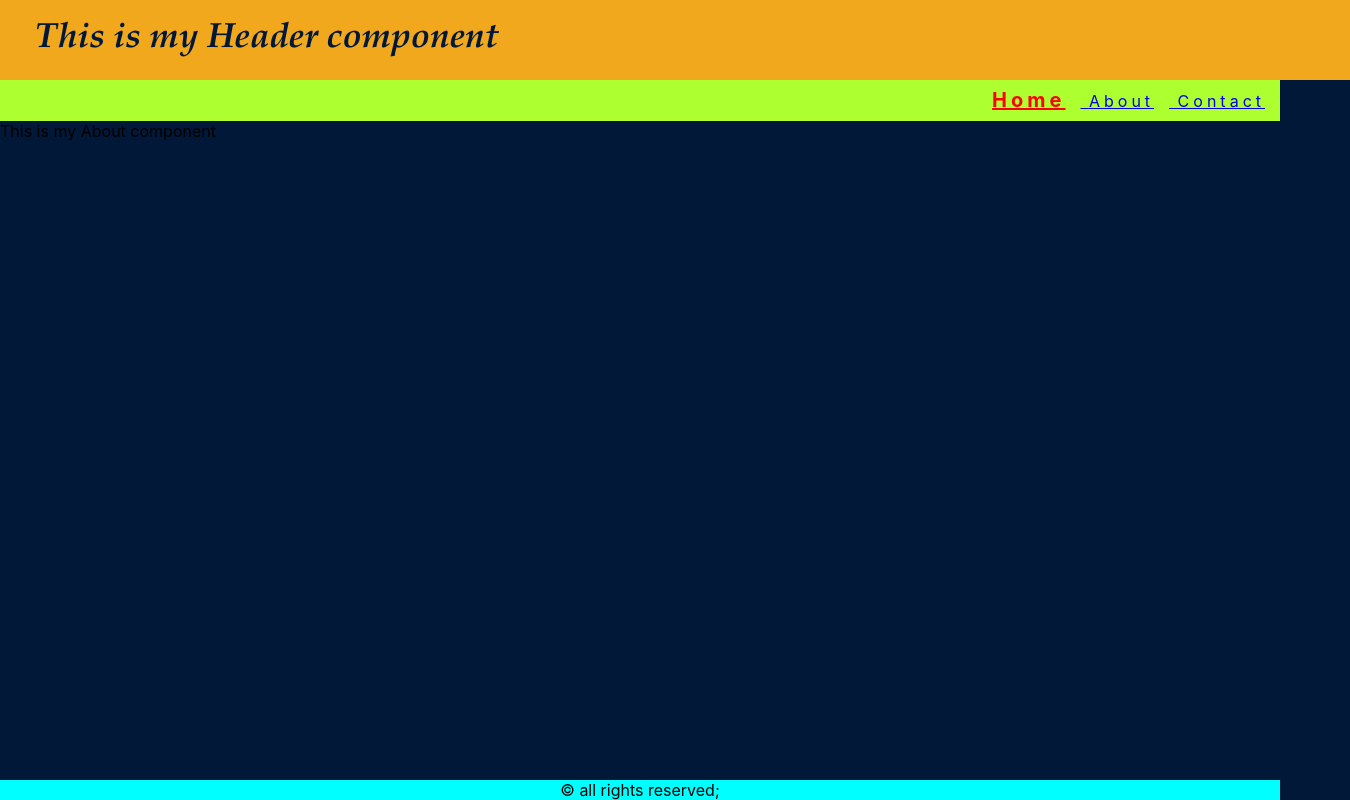
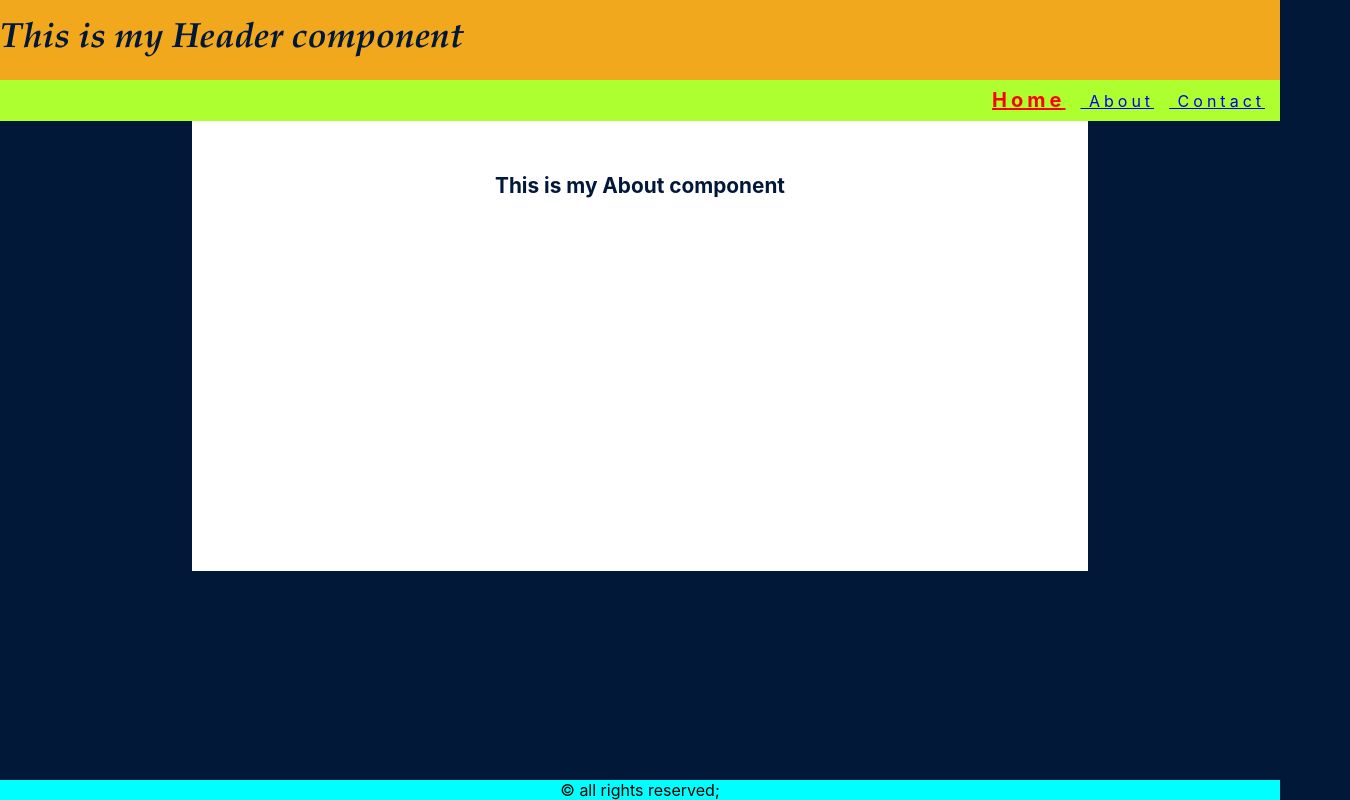
Before and after one commit to anupama-prabhu/my-first-project, a React (Create React App) app: page /#/About in a window 1280 px wide. Shown: the whole page, 1350 px wide, since content can reach past the window. Built offline with nearby package versions, Linux system fonts and the light colour scheme.

Commit message:
added css for about and contact

```diff
--- a/src/About.js
+++ b/src/About.js
@@ -1,8 +1,9 @@
-import React from 'react'
+import React from 'react';
+import "./index.css";
 
 const About = () => {
     return (
-        <div>This is my About component</div>
+        <div class='timings'>This is my About component</div>
     )
 }
 
--- a/src/Contact.js
+++ b/src/Contact.js
@@ -1,8 +1,9 @@
-import React from 'react'
+import React from 'react';
+import "./index.css";
 
 const Contact = () => {
     return (
-        <div>This is my Contact component</div>
+        <div class='timings'>This is my Contact component</div>
     )
 }
 
--- a/src/header/header.css
+++ b/src/header/header.css
@@ -8,7 +8,6 @@
     font-weight: 700;
     font-style: italic;
     font-size: 35px;
-    padding: 0 35px;
     height: 80px;
     line-height: 80px;
 }
```
